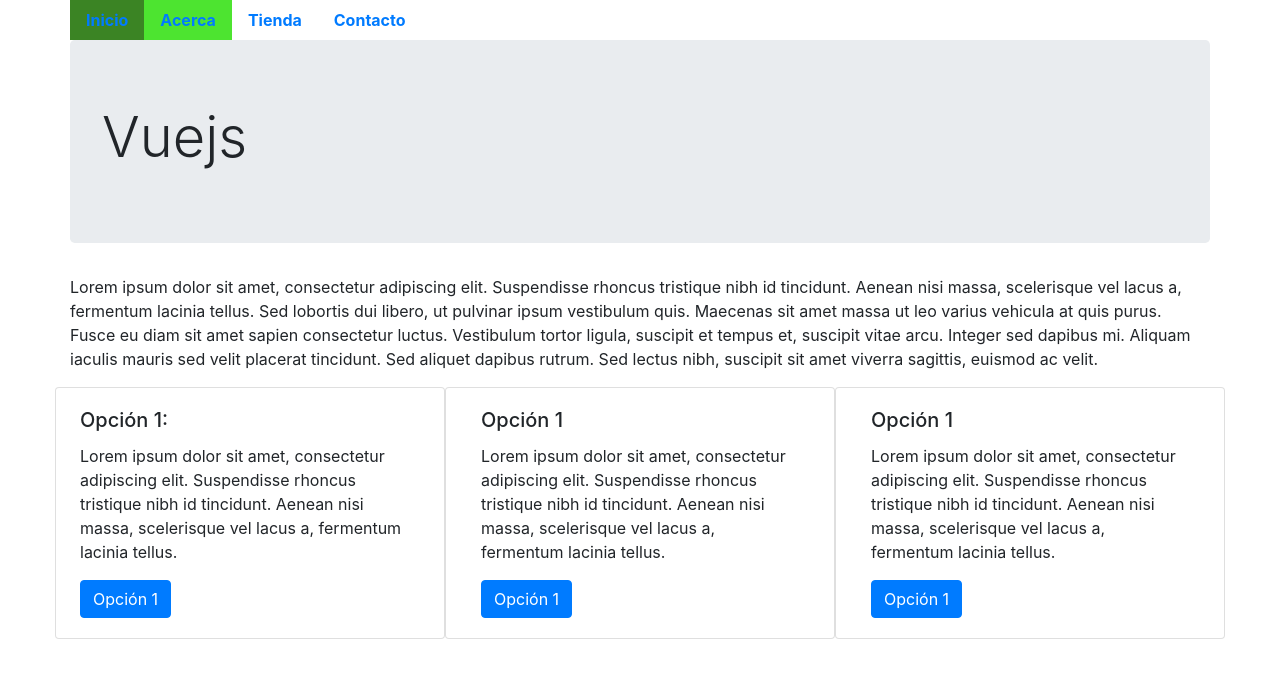
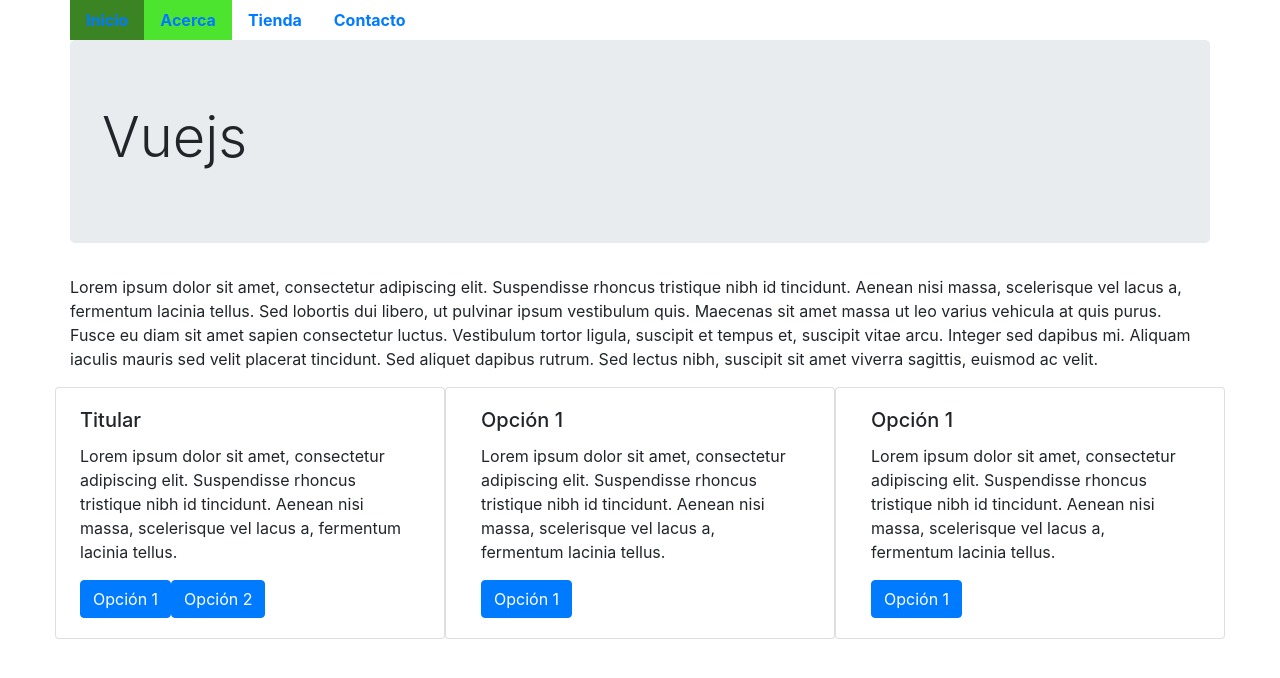
Before and after one commit to pablopsdigital/test_vuejs, a Vue app in the folder mi-proyecto/: page / in a window 1280 px wide. Shown: the top 678 px of the page. Built offline with nearby package versions, Linux system fonts and the light colour scheme.

Commit message:
example use arguments in function

```diff
--- a/mi-proyecto/src/components/Box1.vue
+++ b/mi-proyecto/src/components/Box1.vue
@@ -1,10 +1,11 @@
 <template>
     <div class="card col-md-4 pl-1">
         <div class="card-body">
-        <h5 class="card-title">Opción 1: {{opcion}}</h5>
+        <h5 class="card-title">{{texto}}</h5>
 
         <p class="card-text">Lorem ipsum dolor sit amet, consectetur adipiscing elit. Suspendisse rhoncus tristique nibh id tincidunt.  Aenean nisi massa, scelerisque vel lacus a, fermentum lacinia tellus.</p>
-        <button class="btn btn-primary" v-on:click='sumar'>Opción 1</button>
+        <button class="btn btn-primary" v-on:click="letraElegida('Opción 1')">Opción 1</button>
+        <button class="btn btn-primary" v-on:click="letraElegida('Opción 2')">Opción 2</button>
         </div>
     </div>
 </template>
@@ -14,15 +15,17 @@
     name:'Box1',
     data(){
         return{
-            opcion:''
+            opcion:'',
+            texto: 'Titular'
         }
     },
     methods: {
         sumar: function(){
             this.opcion = Math.floor(Math.random()*1000);
-
+        },
+        letraElegida: function(letra){
+            this.texto = 'Pulsa el botón ' + letra
         }
-
     },
 
 }
```
